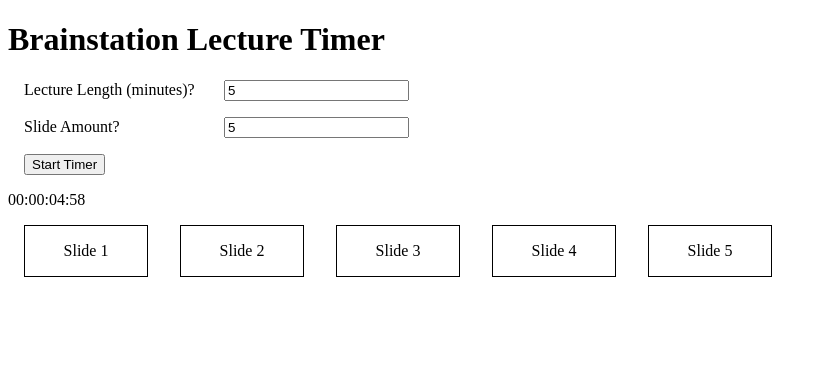
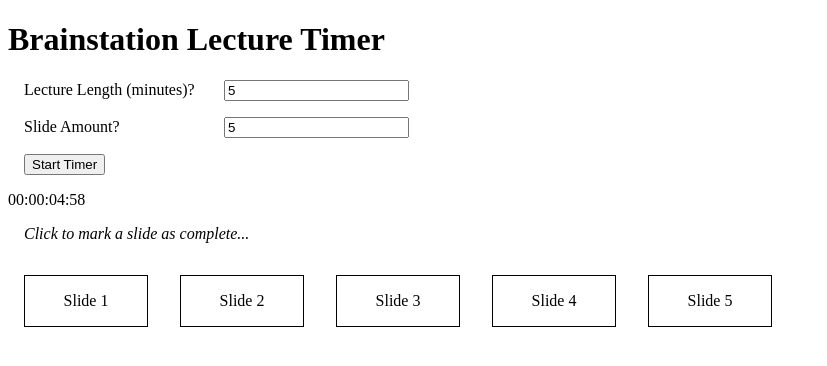
Before and after one commit to SammyAbukmeil/brainstation-lecture-timer, a Next.js app: page / in a window 1280 px wide. Both pictures are taken after typing "5", "5" into the empty fields and a click on the button "Start Timer". Shown: the top 366 px of the page, without its empty margins (0-827 px from the left). Built offline with nearby package versions, Linux system fonts and the light colour scheme.

Commit message:
Add message to tell user to click slides

```diff
--- a/components/SlideList/SlideList.js
+++ b/components/SlideList/SlideList.js
@@ -1,7 +1,12 @@
 import styles from "./SlideList.module.scss";
 
 const SlideList = (props) => {
-  return <div className={styles.slides}>{props.slides}</div>;
+  return (
+    <section>
+      <p className={styles.info}>Click to mark a slide as complete...</p>
+      <div className={styles.slides}>{props.slides}</div>
+    </section>
+  );
 };
 
 export default SlideList;
--- a/components/SlideList/SlideList.module.scss
+++ b/components/SlideList/SlideList.module.scss
@@ -1,3 +1,8 @@
+.info {
+  margin: 1rem;
+  font-style: italic;
+}
+
 .slides {
   display: flex;
   flex-wrap: wrap;
--- a/pages/index.js
+++ b/pages/index.js
@@ -43,11 +43,13 @@
         <Form submitHandler={submitHandler} />
         <section className="timer">
           {timer > 0 && (
-            <Countdown date={Date.now() + timer}>
-              <TimerComplete />
-            </Countdown>
+            <>
+              <Countdown date={Date.now() + timer}>
+                <TimerComplete />
+              </Countdown>
+              <SlideList slides={slideElements} />
+            </>
           )}
-          <SlideList slides={slideElements} />
         </section>
       </main>
     </div>
```
Also changed, not shown: 1 other file (tests, documents, lock files or other folders).
